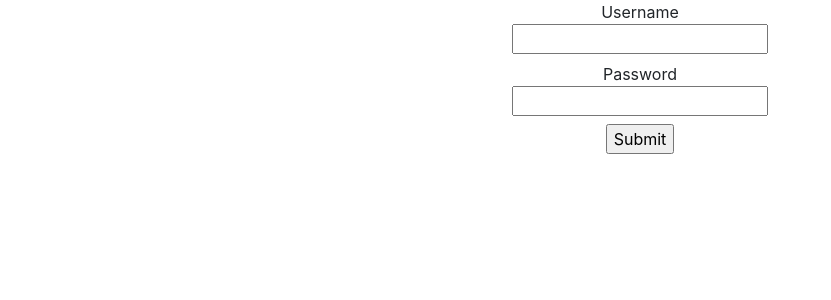
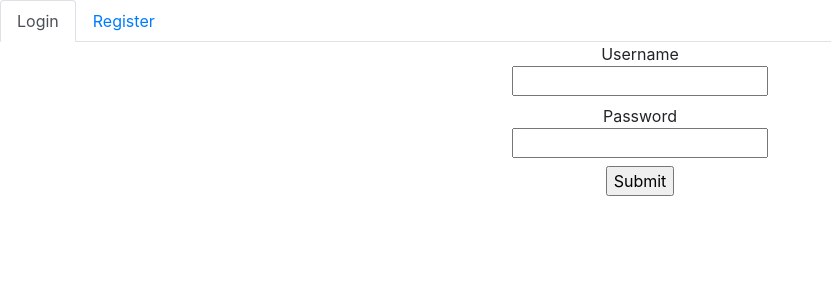
Before and after one commit to ChristianMacDonald/FamilyTreeFrontEnd, a React (Create React App) app in the folder app/: page /login in a window 1280 px wide. Shown: the top 300 px of the page, without its empty margins (0-831 px from the left). Built offline with nearby package versions, Linux system fonts and the light colour scheme.

Commit message:
Delete /register route and replace LoginForm component with LoginPage page as component for /login route

```diff
--- a/app/src/App.js
+++ b/app/src/App.js
@@ -1,16 +1,14 @@
 import './App.css';
 import { Route } from 'react-router-dom';
 
-import LoginForm from './components/LoginForm';
-import RegisterForm from './components/RegisterForm';
 import HomePage from './pages/HomePage';
+import LoginPage from './pages/LoginPage';
 
 function App() {
   return (
     <div className="App">
       <Route exact path="/" component={HomePage}/>
-      <Route exact path="/login" component={LoginForm}/>
-      <Route exact path="/register" component={RegisterForm}/>
+      <Route exact path="/login" component={LoginPage}/>
     </div>
   );
 }
```
